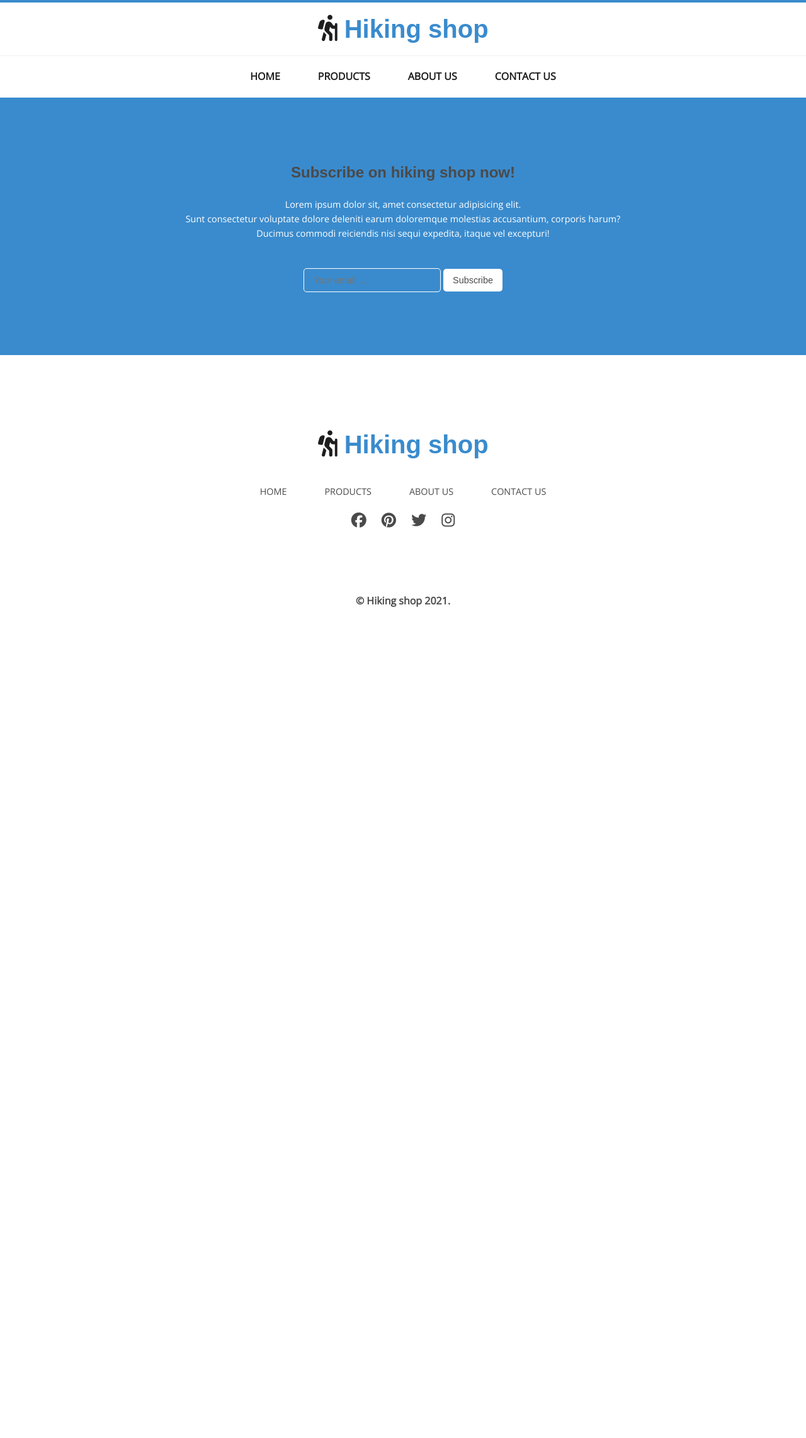
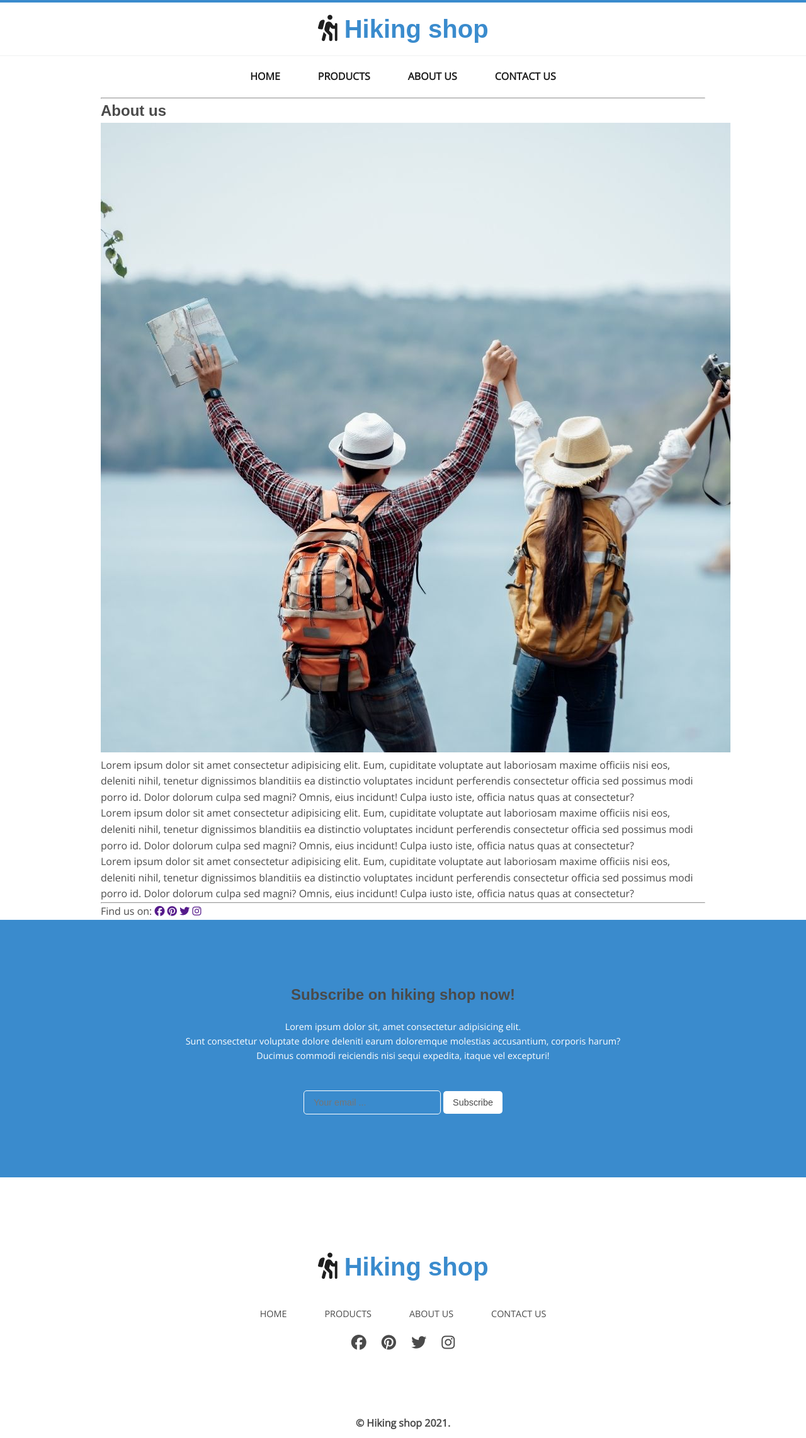
Before and after one commit to AlPaunovic/hikingAssignment, a PHP site: page /about.php in a window 1280 px wide. Shown: the whole page at 63% size. Before the commit the page ends 964 px from the top, so only its background shows below. Run offline with PHP 8.4, Linux system fonts and the light colour scheme; some libraries are stand-ins or nearby versions; some web fonts are replaced.

Commit message:
about.php

```diff
--- a/about.php
+++ b/about.php
@@ -1,5 +1,30 @@
 <?php include 'header.php'; ?>
 
+<!-- about -->
+
+<section class="about container">
+    <hr>
+    <h2>About us</h2>
+    <div class="row">
+        <article>
+            <img src="img/about.jpg" alt="">
+        </article>
+        <article>
+            <p>Lorem ipsum dolor sit amet consectetur adipisicing elit. Eum, cupiditate voluptate aut laboriosam maxime officiis nisi eos, deleniti nihil, tenetur dignissimos blanditiis ea distinctio voluptates incidunt perferendis consectetur officia sed possimus modi porro id. Dolor dolorum culpa sed magni? Omnis, eius incidunt! Culpa iusto iste, officia natus quas at consectetur?</p>
+            <p>Lorem ipsum dolor sit amet consectetur adipisicing elit. Eum, cupiditate voluptate aut laboriosam maxime officiis nisi eos, deleniti nihil, tenetur dignissimos blanditiis ea distinctio voluptates incidunt perferendis consectetur officia sed possimus modi porro id. Dolor dolorum culpa sed magni? Omnis, eius incidunt! Culpa iusto iste, officia natus quas at consectetur?</p>
+            <p>Lorem ipsum dolor sit amet consectetur adipisicing elit. Eum, cupiditate voluptate aut laboriosam maxime officiis nisi eos, deleniti nihil, tenetur dignissimos blanditiis ea distinctio voluptates incidunt perferendis consectetur officia sed possimus modi porro id. Dolor dolorum culpa sed magni? Omnis, eius incidunt! Culpa iusto iste, officia natus quas at consectetur?</p>
+            <hr><p>Find us on:
+
+                <a href=""><i class="fab fa-facebook"></i></a>
+                <a href=""><i class="fab fa-pinterest"></i></a>
+                <a href=""><i class="fab fa-twitter"></i></a>
+                <a href=""><i class="fab fa-instagram"></i></a>
+
+            </p>
+        </article>
+    </div>
 
 
+</section>
+
 <?php include 'footer.php'; ?>
```
